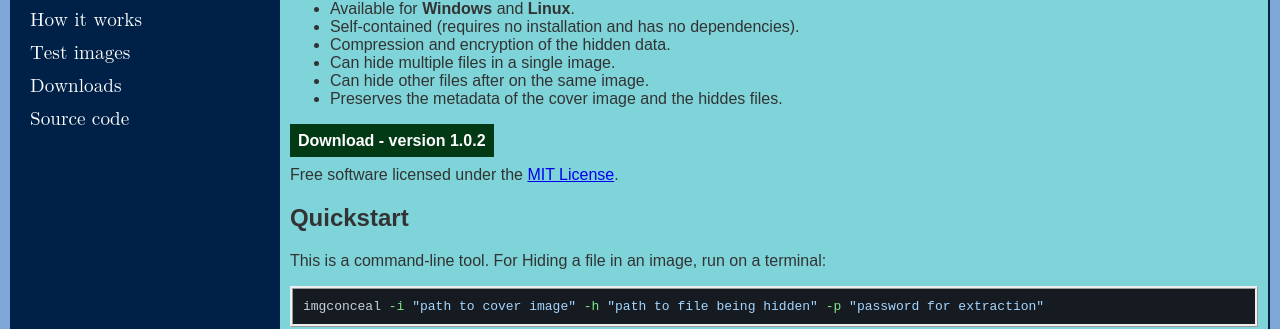
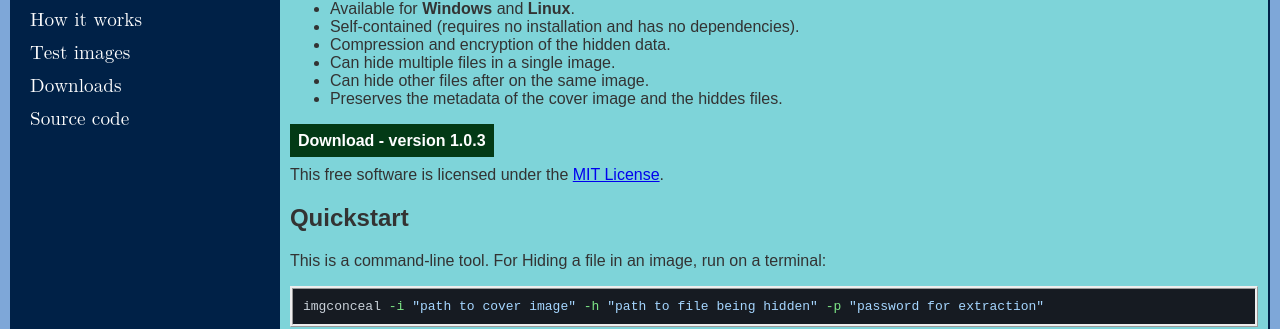
Before and after one commit to tbpaolini/imgconceal, a Jekyll site: the page built from index.md, in a window 1280 px wide. Shown: the part 178-507 px from the top of the page. Built offline with Jekyll 4.4.1, drawn with Linux system fonts in a browser that asks for light colours.

Commit message:
Updated version number to 1.0.3

```diff
--- a/_data/imgconceal.yml
+++ b/_data/imgconceal.yml
@@ -1,4 +1,4 @@
 download: "https://github.com/tbpaolini/imgconceal/releases/download/"
-version: "1.0.2"
+version: "1.0.3"
 windows: "/imgconceal.exe"
 linux: "/imgconceal"
--- a/index.md
+++ b/index.md
@@ -21,7 +21,7 @@ Features:
     </a>
 </p>
 
-Free software licensed under the <a href="https://github.com/tbpaolini/imgconceal/blob/master/License.txt" rel="license" target="_blank">MIT License</a>.
+This free software is licensed under the <a href="https://github.com/tbpaolini/imgconceal/blob/master/License.txt" rel="license" target="_blank">MIT License</a>.
 
 ## Quickstart
 
```
Also changed, not shown: other parts of index.md (+1 -1 lines).
